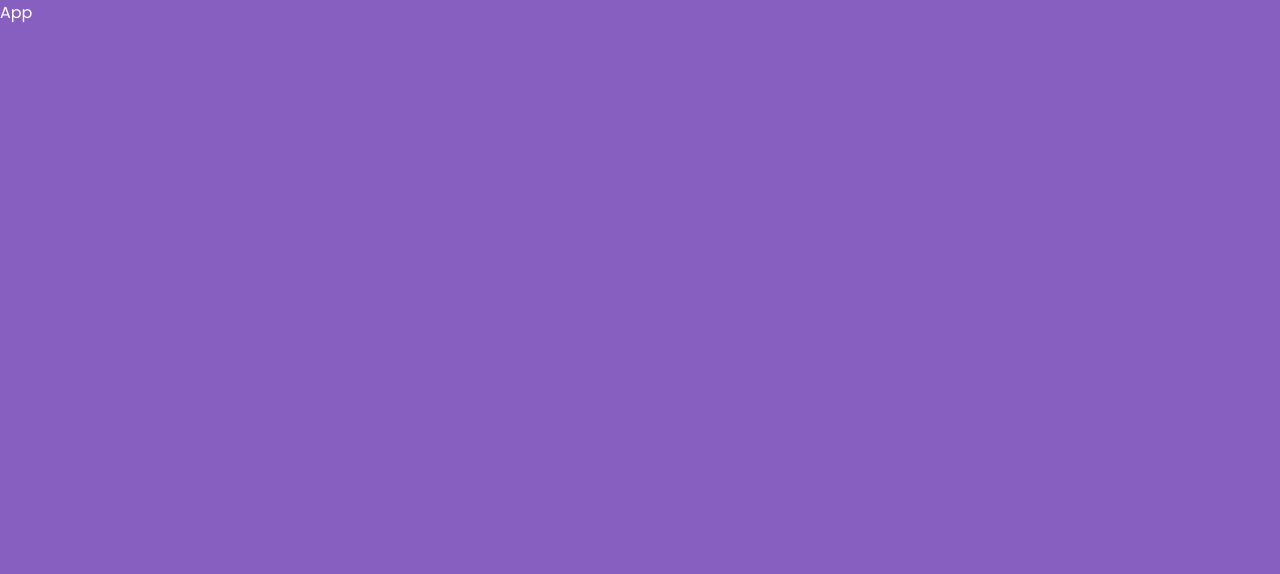
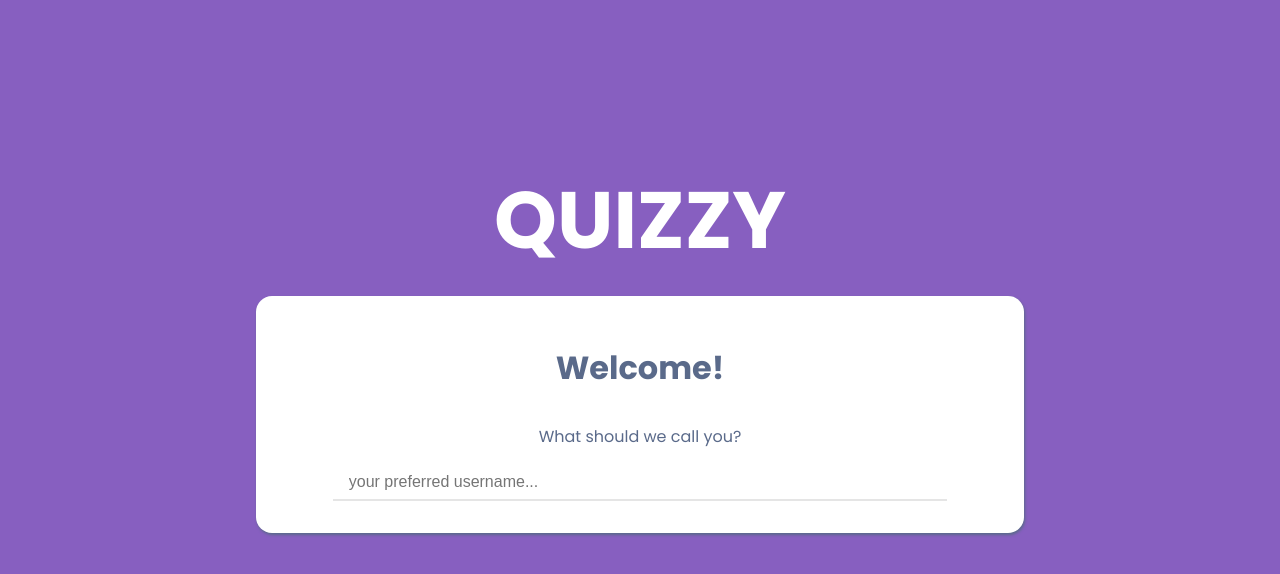
Before and after one commit to PeaElorm/Quizzy, a React (Create React App) app: page / in a window 1280 px wide. Shown: the top 574 px of the page. Built offline with nearby package versions, Linux system fonts and the light colour scheme.

Commit message:
welcome page

```diff
--- a/src/App.js
+++ b/src/App.js
@@ -1,8 +1,11 @@
 import React from 'react'
+import Welcome from './components/Welcome'
 
 function App() {
   return (
-    <div>App</div>
+    <>
+    <Welcome />
+    </>
   )
 }
 
--- /dev/null
+++ b/src/components/Welcome.js
@@ -0,0 +1,50 @@
+import { useState } from "react";
+import "./welcome.css";
+
+function Welcome() {
+  const [inputValue, setInputValue] = useState("");
+  const [username, setUsername] = useState("");
+
+  const handleChange = (e) => {
+    setInputValue(e.target.value);
+  };
+
+  const handleSubmit = (e) => {
+    e.preventDefault();
+    setUsername(inputValue);
+    setInputValue("");
+  };
+  return (
+    <div className="container">
+      <h2>QUIZZY</h2>
+      <div className="card">
+        {username ? (
+          <>
+            <div className="greeting">
+              <h1>Welcome {username} !</h1>
+              <p>Let's get quizzy</p>
+            </div>
+            <button className="btn">Get Started</button>
+          </>
+        ) : (
+          <>
+            <h1 className="first">Welcome!</h1>
+            <p>What should we call you?</p>
+
+            <div>
+              <form onSubmit={handleSubmit}>
+                <input
+                  type="text"
+                  placeholder="your preferred username..."
+                  onChange={handleChange}
+                />
+              </form>
+            </div>
+          </>
+        )}
+      </div>
+    </div>
+  );
+}
+
+export default Welcome;
--- /dev/null
+++ b/src/components/welcome.css
@@ -0,0 +1,63 @@
+.container {
+  /* height: 40vh; */
+  margin: 20vh auto;
+}
+
+.card {
+  border-radius: 1rem;
+  box-shadow: 1px 2px 3px var(--text-color);
+  width: 80%;
+  margin: auto;
+  text-align: center;
+}
+
+.first {
+  padding: 3rem 0 2rem;
+}
+
+h2 {
+  margin-bottom: 1rem;
+  font-size: 5rem;
+}
+
+form {
+  text-align: center;
+}
+
+input[type="text"] {
+  border-bottom: 2px solid var(--color-primary-variant);
+  background-color: transparent;
+  font-size: 16px;
+  transition: border-bottom-color 0.3s;
+  padding: 0.5rem 1rem;
+  margin: 1rem 0 2rem;
+  width: 80%;
+  color: var(--text-color);
+}
+
+input[type="text"]:focus {
+  border-bottom-color: var(
+    --primary-color
+  ); /* Change the bottom border color on focus */
+}
+
+.greeting {
+  margin-bottom: 1rem;
+  padding: 3rem;
+}
+
+.btn {
+  background: var(--button-bg);
+  padding: 1rem;
+  font-size: 1.2rem;
+  text-align: center;
+  border-radius: 1rem;
+  color: var(--color-white);
+  margin-bottom: 1rem;
+}
+
+@media screen and (max-width:600px) {
+    .card{
+        width: 100%;
+    }
+}
--- a/src/index.css
+++ b/src/index.css
@@ -13,6 +13,7 @@
 :root {
   --primary-color: #875fc0;
   --color-white: #fff;
+  --text-color: #5a6a8a;
   --color-primary-variant: #e5e5e5;
   --color-danger: #f4272c;
   --color-success: #7ee492;
@@ -39,3 +40,14 @@ body {
 width: var(--container-width-lg);
 margin: 0 auto;
 }
+
+.card{
+  background: var(--color-white);
+  color: var(--text-color);
+}
+
+h1,
+h2,
+p{
+  text-align: center;
+}
```
